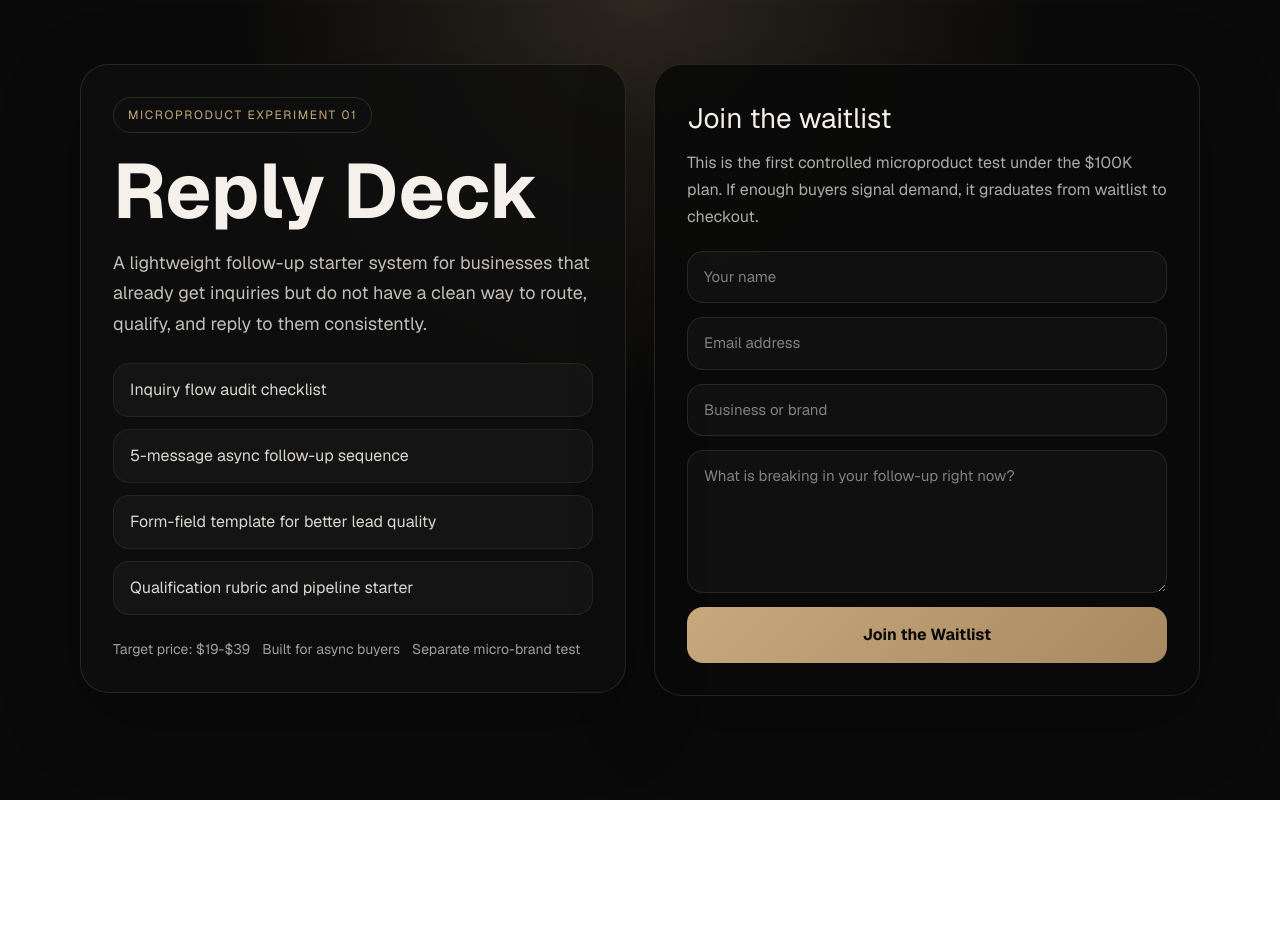
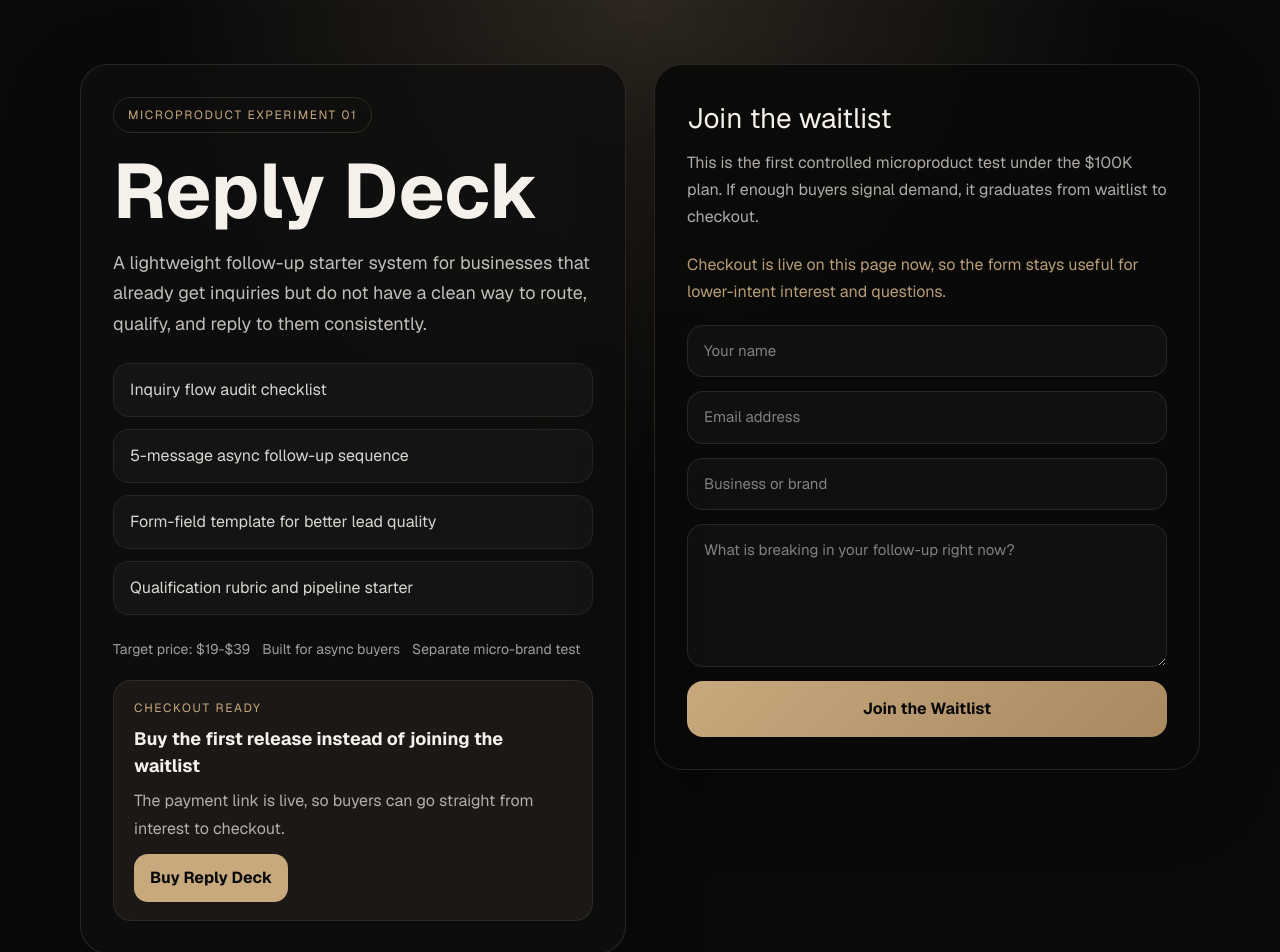
Before and after one commit to caseybattle/Battlelabs-live, a Next.js app: page /reply-deck in a window 1280 px wide. Shown: the top 952 px of the page. Before the commit the page ends 800 px from the top, so only its background shows below. Built offline with nearby package versions, Linux system fonts and the light colour scheme; no server answers.

Commit message:
feat: add env-driven checkout support

```diff
--- a/src/app/pilot-build/page.tsx
+++ b/src/app/pilot-build/page.tsx
@@ -3,6 +3,7 @@
 import { startTransition, useState, type CSSProperties, type FormEvent } from "react";
 
 type SubmissionState = "idle" | "submitting" | "success" | "error";
+const pilotCheckoutUrl = process.env.NEXT_PUBLIC_PILOT_BUILD_CHECKOUT_URL?.trim() ?? "";
 
 export default function PilotBuildPage() {
   const [state, setState] = useState<SubmissionState>("idle");
@@ -91,6 +92,19 @@ export default function PilotBuildPage() {
             </div>
           </div>
 
+          {pilotCheckoutUrl ? (
+            <div style={checkoutCardStyle}>
+              <span style={labelStyle}>Checkout ready</span>
+              <strong style={strongStyle}>Skip the back-and-forth and reserve the pilot now</strong>
+              <p style={smallCopyStyle}>
+                If the scope is already obvious, use the live payment link and move straight into async kickoff.
+              </p>
+              <a href={pilotCheckoutUrl} style={checkoutLinkStyle}>
+                Reserve the Pilot Build
+              </a>
+            </div>
+          ) : null}
+
           <div style={deliverablesStyle}>
             <h2 style={subheadStyle}>What a pilot can include</h2>
             <div style={bulletGridStyle}>
@@ -115,6 +129,11 @@ export default function PilotBuildPage() {
             If the teardown already made the problem obvious, use this form instead of starting over. The goal is
             to scope the smallest build that fixes the highest-leverage bottleneck.
           </p>
+          {pilotCheckoutUrl ? (
+            <p style={checkoutNoteStyle}>
+              Want to move faster? The live checkout link on this page goes straight to payment and async kickoff.
+            </p>
+          ) : null}
 
           <form onSubmit={handleSubmit} style={{ display: "grid", gap: 14, marginTop: 20 }}>
             <input name="name" required placeholder="Your name" style={inputStyle} />
@@ -253,6 +272,12 @@ const cardStyle: CSSProperties = {
   background: "rgba(255,255,255,0.03)",
 };
 
+const checkoutCardStyle: CSSProperties = {
+  ...cardStyle,
+  marginTop: 16,
+  background: "rgba(200,169,126,0.08)",
+};
+
 const labelStyle: CSSProperties = {
   display: "block",
   marginBottom: 8,
@@ -272,6 +297,17 @@ const smallCopyStyle: CSSProperties = {
   color: "rgba(245,240,234,0.68)",
   lineHeight: 1.7,
   fontSize: 14,
+};
+
+const checkoutLinkStyle: CSSProperties = {
+  display: "inline-flex",
+  marginTop: 14,
+  padding: "12px 16px",
+  borderRadius: 14,
+  background: "#c8a97e",
+  color: "#090909",
+  fontWeight: 700,
+  textDecoration: "none",
 };
 
 const deliverablesStyle: CSSProperties = {
@@ -320,6 +356,12 @@ const successStyle: CSSProperties = {
   lineHeight: 1.7,
 };
 
+const checkoutNoteStyle: CSSProperties = {
+  marginTop: 12,
+  color: "rgba(200,169,126,0.92)",
+  lineHeight: 1.7,
+};
+
 const errorStyle: CSSProperties = {
   marginTop: 16,
   color: "#f3b0a1",
--- a/src/app/reply-deck/page.tsx
+++ b/src/app/reply-deck/page.tsx
@@ -3,6 +3,7 @@
 import { startTransition, useState, type CSSProperties, type FormEvent } from "react";
 
 type SubmissionState = "idle" | "submitting" | "success" | "error";
+const replyDeckCheckoutUrl = process.env.NEXT_PUBLIC_REPLY_DECK_CHECKOUT_URL?.trim() ?? "";
 
 export default function ReplyDeckPage() {
   const [state, setState] = useState<SubmissionState>("idle");
@@ -162,6 +163,50 @@ export default function ReplyDeckPage() {
             <span>Built for async buyers</span>
             <span>Separate micro-brand test</span>
           </div>
+          {replyDeckCheckoutUrl ? (
+            <div
+              style={{
+                marginTop: 20,
+                padding: "18px 20px",
+                borderRadius: 18,
+                border: "1px solid rgba(200,169,126,0.12)",
+                background: "rgba(200,169,126,0.08)",
+              }}
+            >
+              <div
+                style={{
+                  fontSize: 12,
+                  letterSpacing: "0.14em",
+                  textTransform: "uppercase",
+                  color: "#c8a97e",
+                  marginBottom: 8,
+                }}
+              >
+                Checkout ready
+              </div>
+              <strong
+                style={{
+                  display: "block",
+                  fontSize: 18,
+                  marginBottom: 8,
+                }}
+              >
+                Buy the first release instead of joining the waitlist
+              </strong>
+              <p
+                style={{
+                  color: "rgba(245,240,234,0.7)",
+                  lineHeight: 1.7,
+                  marginBottom: 12,
+                }}
+              >
+                The payment link is live, so buyers can go straight from interest to checkout.
+              </p>
+              <a href={replyDeckCheckoutUrl} style={checkoutLinkStyle}>
+                Buy Reply Deck
+              </a>
+            </div>
+          ) : null}
         </section>
 
         <section
@@ -192,6 +237,17 @@ export default function ReplyDeckPage() {
             plan. If enough buyers signal demand, it graduates from waitlist to
             checkout.
           </p>
+          {replyDeckCheckoutUrl ? (
+            <p
+              style={{
+                color: "rgba(200,169,126,0.92)",
+                lineHeight: 1.7,
+                marginBottom: 20,
+              }}
+            >
+              Checkout is live on this page now, so the form stays useful for lower-intent interest and questions.
+            </p>
+          ) : null}
 
           <form
             onSubmit={handleSubmit}
@@ -280,3 +336,13 @@ const inputStyle: CSSProperties = {
   fontSize: 15,
   outline: "none",
 };
+
+const checkoutLinkStyle: CSSProperties = {
+  display: "inline-flex",
+  padding: "12px 16px",
+  borderRadius: 14,
+  background: "#c8a97e",
+  color: "#090909",
+  fontWeight: 700,
+  textDecoration: "none",
+};
```
Also changed, not shown: 2 other files (tests, documents, lock files or other folders).
